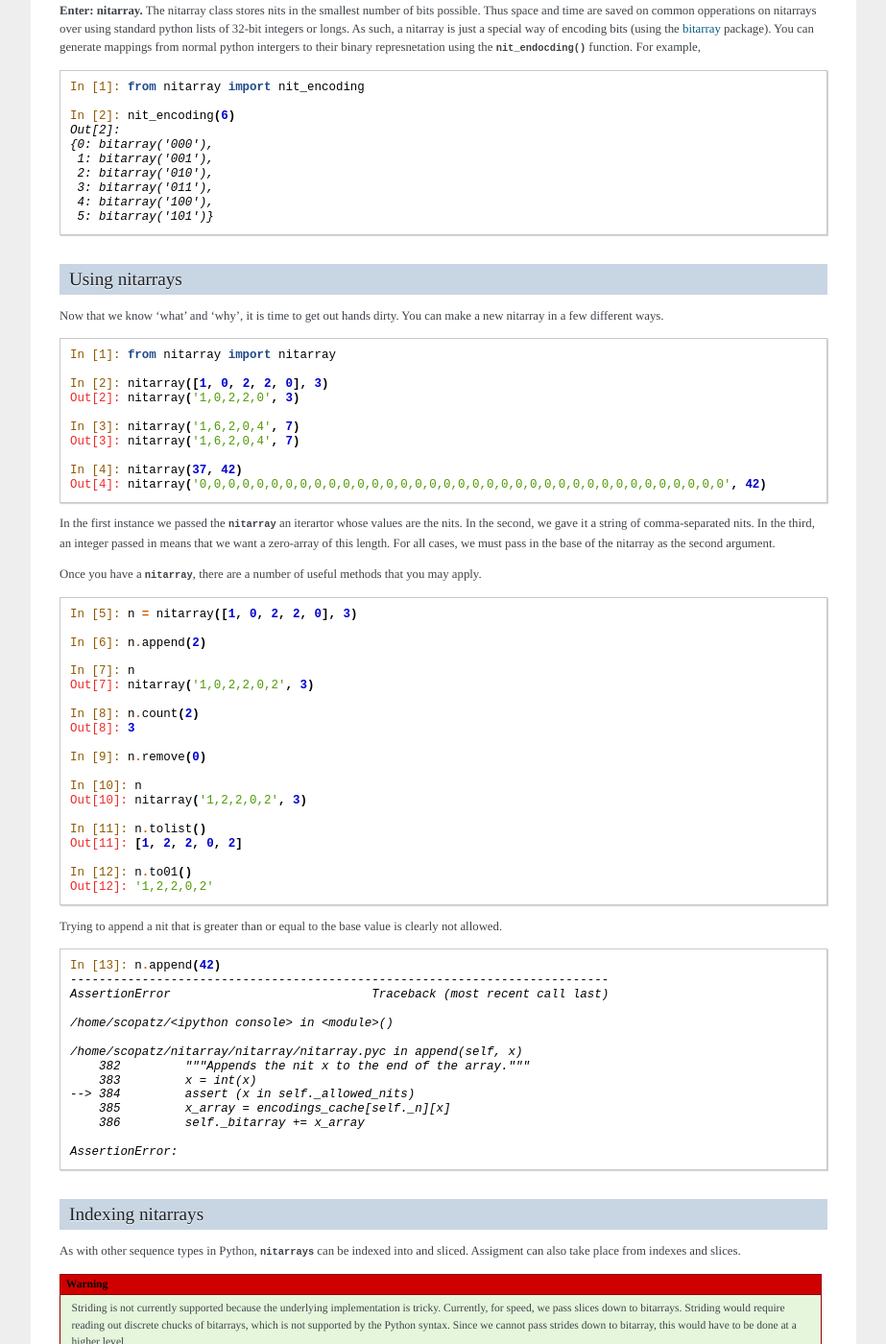
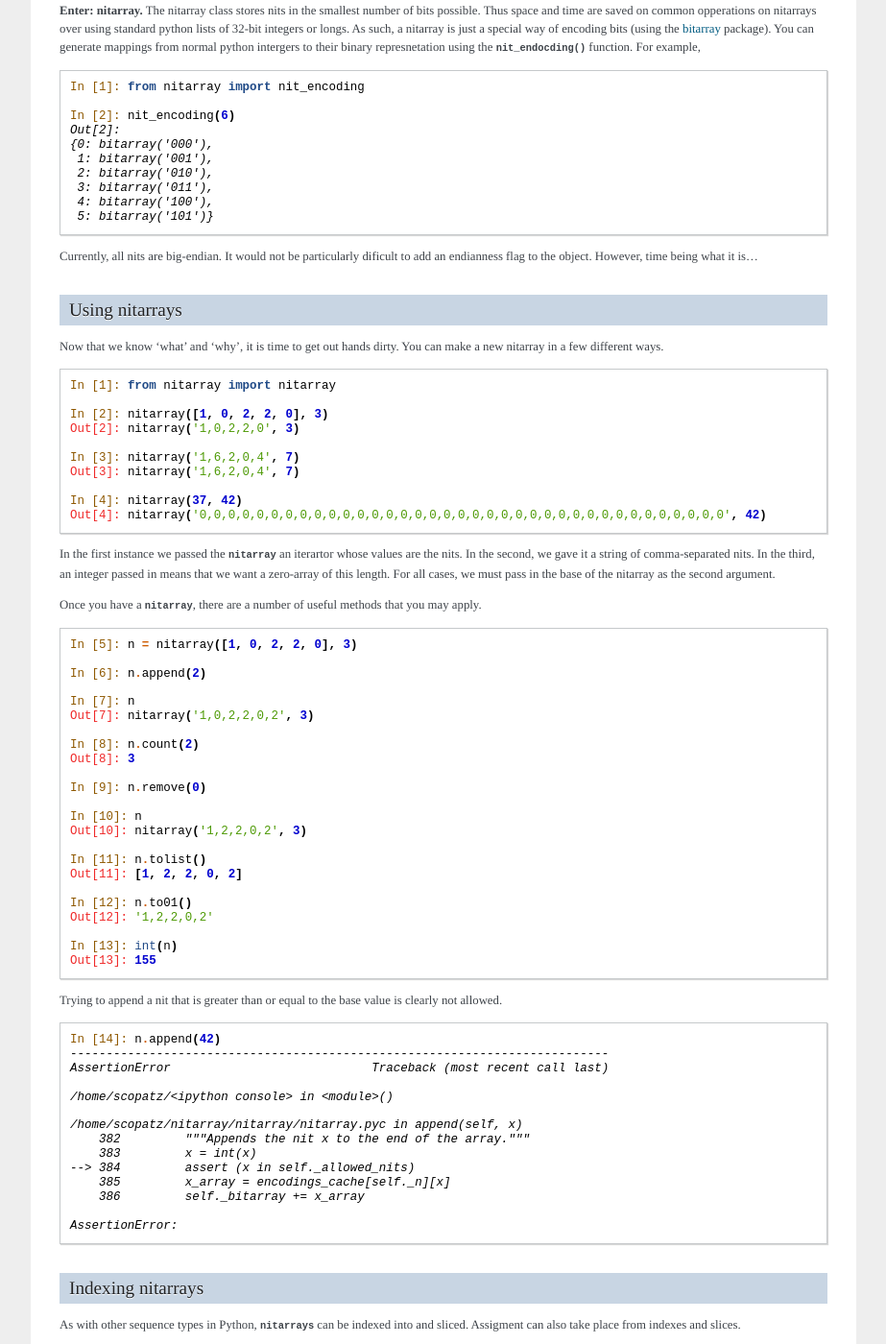
Before and after one commit to scopatz/nitarray, a Sphinx documentation site: the page built from doc/source/tutorial.rst, in a window 1280 px wide and 1400 px high, scrolled down 918 px. Shown: the whole window at 96% size, without its empty margins (198-1121 px from the left). Built offline with Sphinx 7.4.7, drawn with Linux system fonts in a browser that asks for light colours; formulas are drawn with MathJax 3.

```diff
--- a/doc/source/tutorial.rst
+++ b/doc/source/tutorial.rst
@@ -81,6 +81,8 @@ function.  For example,
      4: bitarray('100'),
      5: bitarray('101')}
 
+Currently, all nits are big-endian.  It would not be particularly dificult to add an endianness
+flag to the object.  However, time being what it is...
 
 ---------------
 Using nitarrays
@@ -132,13 +134,15 @@ methods that you may apply.
     In [12]: n.to01()
     Out[12]: '1,2,2,0,2'
 
+    In [13]: int(n)
+    Out[13]: 155
 
 Trying to append a nit that is greater than or equal to the base value is clearly not
 allowed.
 
 .. code-block:: ipython
 
-    In [13]: n.append(42)
+    In [14]: n.append(42)
     ---------------------------------------------------------------------------
     AssertionError                            Traceback (most recent call last)
 
```
Also changed, not shown: 2 other files.
